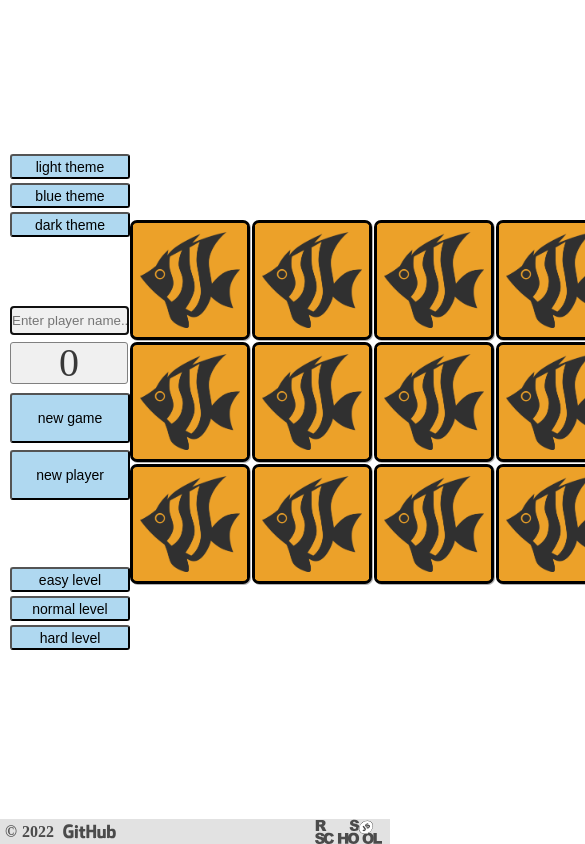
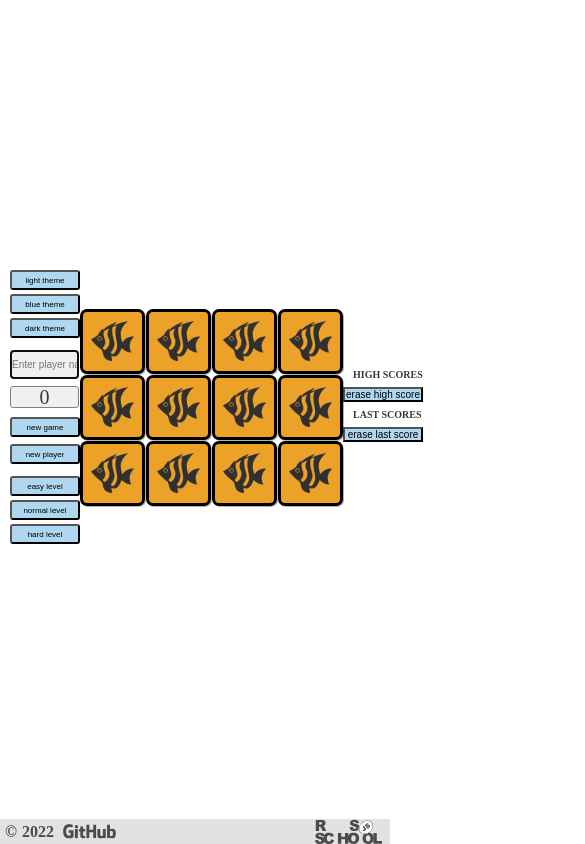
Before and after one commit to DenisWilk/memory-game, a plain HTML site: page index.html in a window 390 px wide. Shown: the top 844 px of the page, 585 px wide, since content can reach past the window. Drawn offline with Linux system fonts and the light colour scheme.

Commit message:
feat: add styles to style.css for mobile devices

```diff
--- a/index.js
+++ b/index.js
@@ -40,8 +40,8 @@ const highScores = 'highScores';
 const lastScores = 'lastScores';
 const dataHighScores = JSON.parse(localStorage.getItem(highScores)) ?? [];
 const dataLastScores = JSON.parse(localStorage.getItem(lastScores)) ?? [];
-const eraseHighScoreBtn = document.querySelector('.erase-high')
-const eraseLastScoreBtn = document.querySelector('.erase-last')
+const eraseHighScoreBtn = document.querySelector('.erase-high');
+const eraseLastScoreBtn = document.querySelector('.erase-last');
 
 
 
--- a/style.css
+++ b/style.css
@@ -21,7 +21,7 @@ body.dark {
 	display: flex;
 	justify-content: space-between;
     align-items: center;
-    max-width: 100%;
+    max-width: 1240px;
     height: calc(100vh - 40px);
     padding: 0 10px;
 }
@@ -261,3 +261,92 @@ body.dark {
     background-repeat: no-repeat;
     transition: 0.3s;
 }
+
+@media (max-width: 680px) {
+
+    .main-container {
+        padding-top: 10px;
+        max-width: 100%;
+        height: calc(100vh - 50px);
+    }
+
+    .theme-btn {
+        width: 70px;
+        height: 20px;
+        font-size: 8px;
+        margin: 2px 0;
+    }
+
+    .game-btn {
+        width: 70px;
+        height: 20px;
+        font-size: 8px;
+    }
+
+    .player {
+        width: 65px;
+        height: 25px;
+        margin-top: 10px;
+        font-size: 10px;
+    }
+
+    #square {
+        width: 67px;
+        font-size: 20px;
+        line-height: 20px;
+    }
+
+    .new-player {
+        margin-bottom: 10px;
+    }
+
+    .cards-container {
+        grid-template-columns: repeat(4, 65px);
+        grid-auto-rows: 65px;
+        grid-gap: 1px;
+    }
+
+    .cards-container-extended {
+        grid-template-columns: repeat(5, 65px);
+    }
+
+    .card-back,
+    .card-face  {
+        max-width: 43px;
+        max-height: 45px;
+    }
+
+    .text-complit {
+        top: 105%;
+        font-size: 15px;
+    }
+
+    .score-titles {
+        font-size: 10px;
+        padding: 2px 0;
+        margin-left: 10px;
+    }
+
+    .scores-table {
+        font-size: 9px;
+        margin-left: 25px;
+    }
+
+    .erase-high {
+        width: 80px;
+        margin: 5px 0;
+        font-size: 10px;
+    }
+
+    .erase-last {
+        width: 80px;
+        margin: 5px 0;
+        font-size: 10px;
+    }
+
+    .footer-container {
+        min-width: 100%;
+    }
+
+
+}
```
